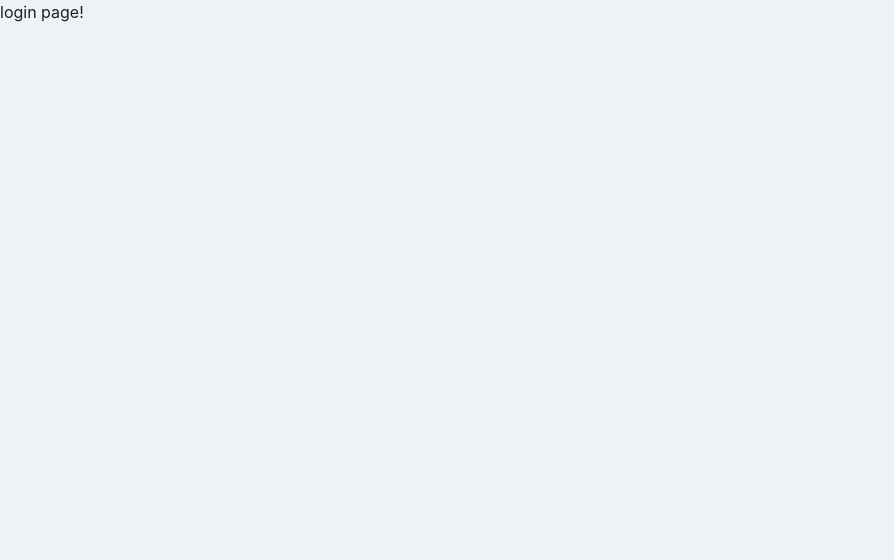
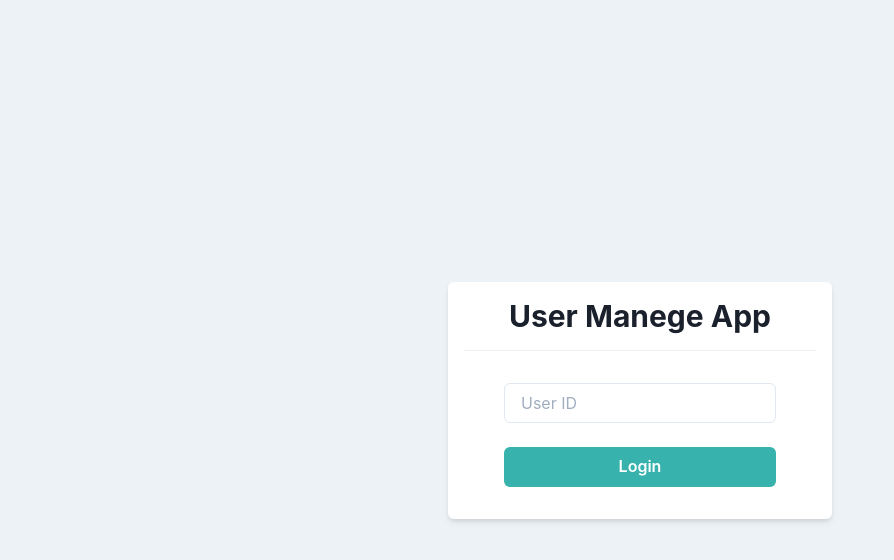
Before and after one commit to riomaemoto/cra-chakra, a React (Create React App) app: page / in a window 1280 px wide. Shown: the top 560 px of the page, without its empty margins (0-894 px from the left). Built offline with nearby package versions, Linux system fonts and the light colour scheme.

Commit message:
added login design

```diff
--- a/src/components/pages/login.tsx
+++ b/src/components/pages/login.tsx
@@ -1,5 +1,31 @@
+import {
+  Box,
+  Button,
+  Divider,
+  Flex,
+  Heading,
+  Input,
+  Stack,
+} from "@chakra-ui/react";
 import { memo, VFC } from "react";
 
 export const Login: VFC = memo(() => {
-  return <p>login page!</p>;
+  return (
+    <>
+      <Flex align={"center"} justify={"center"} height={"100vh"}>
+        <Box bg={"white"} w={"sm"} p={4} borderRadius={"md"} shadow={"md"}>
+          <Heading as="h1" size={"lg"} textAlign={"center"}>
+            User Manege App
+          </Heading>
+          <Divider my={4} />
+          <Stack spacing={6} py={4} px={10}>
+            <Input placeholder="User ID" />
+            <Button bg={"teal.400"} color={"white"} _hover={{ opacity: 0.8 }}>
+              Login
+            </Button>
+          </Stack>
+        </Box>
+      </Flex>
+    </>
+  );
 });
```
